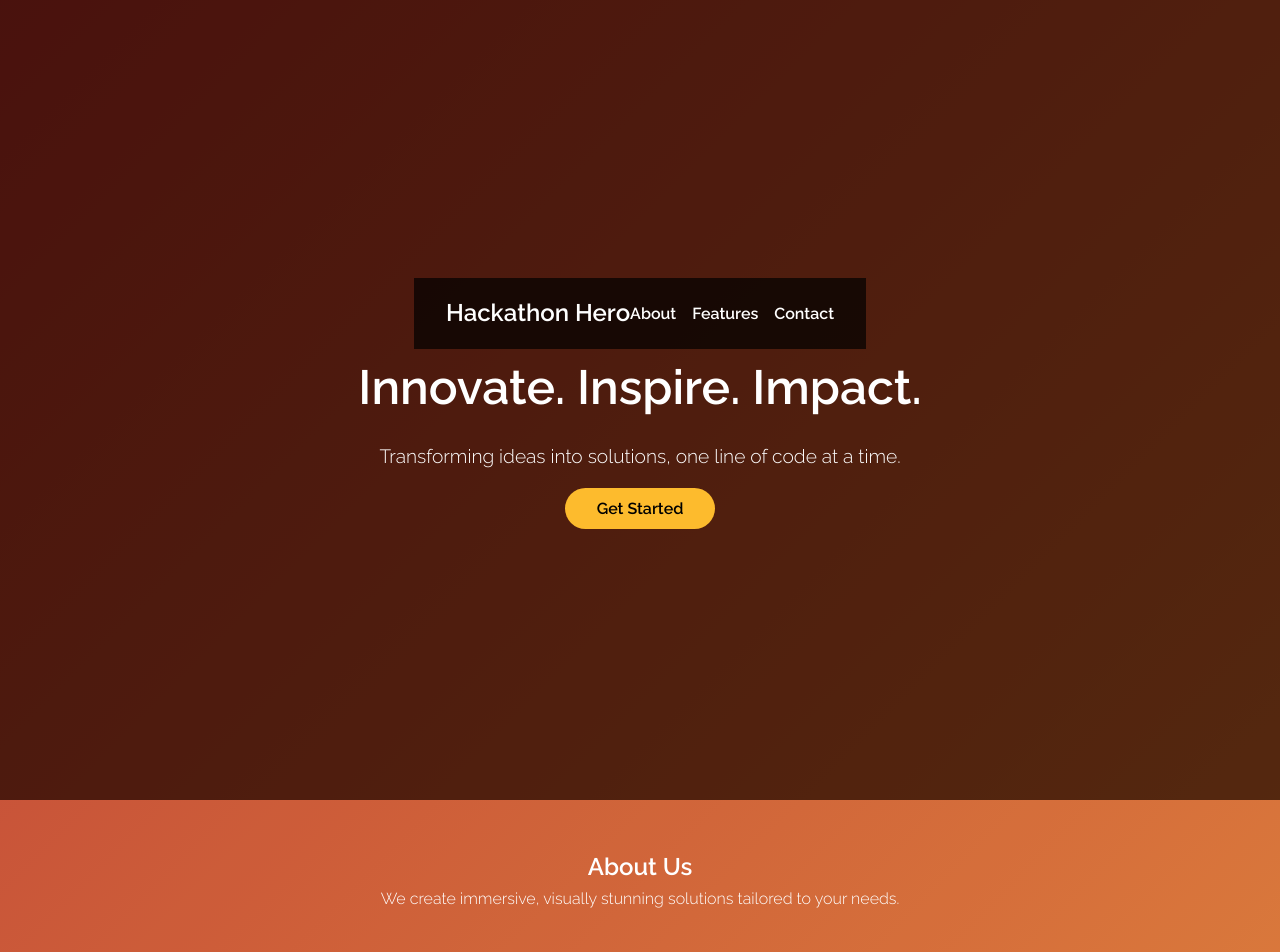
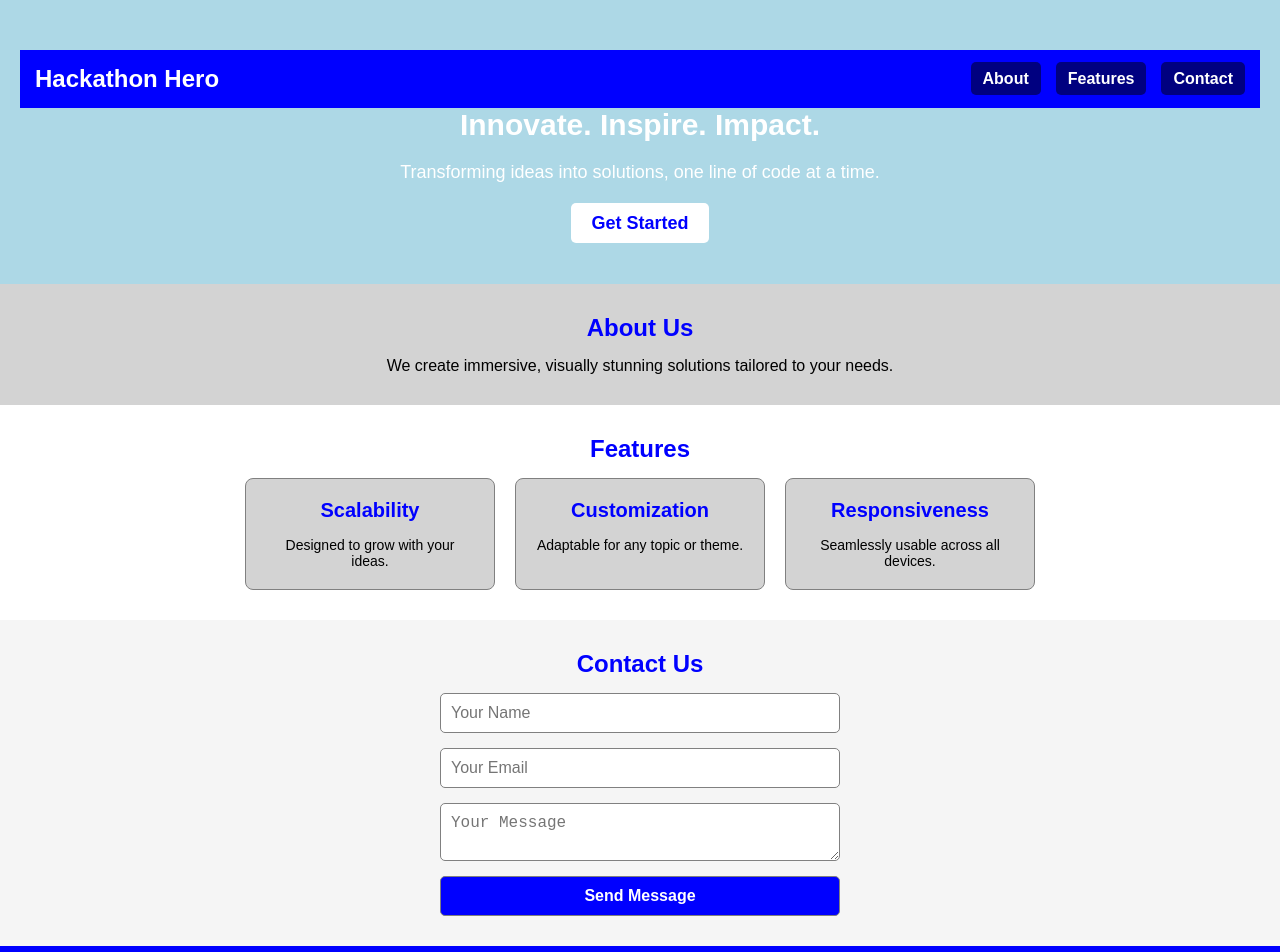
Before and after one commit to SravanthDev/website, a plain HTML site: page index.html in a window 1280 px wide. Shown: the top 952 px of the page. Drawn offline with Linux system fonts and the light colour scheme.

Commit message:
Update styles.css

```diff
--- a/styles.css
+++ b/styles.css
@@ -1,4 +1,3 @@
-/* Global Styles */
 * {
     margin: 0;
     padding: 0;
@@ -6,148 +5,165 @@
 }
 
 body {
-    font-family: 'Raleway', sans-serif;
-    line-height: 1.6;
-    color: #fff;
-    background: linear-gradient(135deg, #1a2a6c, #b21f1f, #fdbb2d);
-    background-size: 400% 400%;
-    animation: gradient 10s ease infinite;
+    font-family: Arial, sans-serif;
+    background-color: lightgray;
+    color: black;
+    font-size: 16px;
 }
 
 /* Navbar */
 .navbar {
+    background: blue;
+    color: white;
+    padding: 15px;
     display: flex;
     justify-content: space-between;
     align-items: center;
-    padding: 1rem 2rem;
-    background: rgba(0, 0, 0, 0.7);
 }
 
-.nav-links {
+.navbar .logo {
+    font-size: 24px;
+    font-weight: bold;
+}
+
+.navbar .nav-links {
     list-style: none;
     display: flex;
-    gap: 1rem;
+    gap: 15px;
 }
 
-.nav-links a {
+.navbar .nav-links a {
     text-decoration: none;
-    color: #fff;
-    font-weight: 600;
-    transition: color 0.3s;
+    color: white;
+    font-weight: bold;
+    padding: 8px 12px;
+    background: navy;
+    border-radius: 5px;
 }
 
-.nav-links a:hover {
-    color: #fdbb2d;
-}
-
-.logo {
-    font-size: 1.5rem;
-    font-weight: 600;
+.navbar .nav-links a:hover {
+    background: darkblue;
 }
 
 /* Hero Section */
 .hero-section {
-    display: flex;
-    flex-direction: column;
-    justify-content: center;
-    align-items: center;
     text-align: center;
-    height: 100vh;
-    background: rgba(0, 0, 0, 0.6);
-    padding: 0 1rem;
+    padding: 50px 20px;
+    background: lightblue;
+    color: white;
 }
 
-.hero-content h1 {
-    font-size: 3rem;
-    margin-bottom: 1rem;
+.hero-section h1 {
+    font-size: 30px;
+    margin-bottom: 20px;
 }
 
-.hero-content p {
-    font-size: 1.2rem;
-    margin-bottom: 1.5rem;
+.hero-section p {
+    font-size: 18px;
+    margin-bottom: 30px;
 }
 
-.btn-primary {
-    padding: 0.7rem 2rem;
-    background: #fdbb2d;
-    color: #000;
+.hero-section .btn-primary {
+    background: white;
+    color: blue;
+    padding: 10px 20px;
+    font-size: 18px;
+    font-weight: bold;
     text-decoration: none;
-    font-weight: 600;
-    border-radius: 25px;
-    transition: transform 0.3s;
+    border-radius: 5px;
 }
 
-.btn-primary:hover {
-    transform: scale(1.1);
+.hero-section .btn-primary:hover {
+    background: darkblue;
+    color: white;
 }
 
 /* Sections */
 section {
-    padding: 3rem 1.5rem;
+    padding: 30px 20px;
     text-align: center;
 }
 
-.about-section {
-    background: rgba(255, 255, 255, 0.1);
+section h2 {
+    margin-bottom: 15px;
+    font-size: 24px;
+    color: blue;
 }
 
-.features-section .features-grid {
-    display: grid;
-    grid-template-columns: repeat(auto-fit, minmax(250px, 1fr));
-    gap: 1.5rem;
+section p {
+    font-size: 16px;
+    color: black;
+}
+
+/* Features Section */
+.features-section {
+    background: white;
+}
+
+.features-grid {
+    display: flex;
+    flex-wrap: wrap;
+    justify-content: center;
+    gap: 20px;
 }
 
 .feature-box {
-    background: rgba(0, 0, 0, 0.7);
-    padding: 1.5rem;
-    border-radius: 10px;
-    transition: transform 0.3s, background 0.3s;
+    background: lightgray;
+    padding: 20px;
+    border: 1px solid gray;
+    border-radius: 8px;
+    width: 250px;
+    text-align: center;
 }
 
-.feature-box:hover {
-    transform: translateY(-10px);
-    background: #fdbb2d;
-    color: #000;
+.feature-box h3 {
+    margin-bottom: 15px;
+    color: blue;
+    font-size: 20px;
+}
+
+.feature-box p {
+    color: black;
+    font-size: 14px;
 }
 
 /* Contact Form */
+.contact-section {
+    background: whitesmoke;
+}
+
 .contact-section form {
+    max-width: 400px;
+    margin: 0 auto;
     display: flex;
     flex-direction: column;
-    gap: 1rem;
-    max-width: 500px;
-    margin: 0 auto;
+    gap: 15px;
 }
 
 .contact-section input, .contact-section textarea, .contact-section button {
-    padding: 0.8rem;
-    border: none;
+    width: 100%;
+    padding: 10px;
+    border: 1px solid gray;
     border-radius: 5px;
-    width: 100%;
+    font-size: 16px;
 }
 
 .contact-section button {
-    background: #fdbb2d;
-    font-weight: 600;
-    color: #000;
-    transition: background 0.3s, transform 0.3s;
+    background: blue;
+    color: white;
+    font-weight: bold;
+    cursor: pointer;
 }
 
 .contact-section button:hover {
-    background: #b21f1f;
-    transform: scale(1.1);
+    background: darkblue;
 }
 
 /* Footer */
 .footer {
     text-align: center;
-    padding: 1rem;
-    background: rgba(0, 0, 0, 0.8);
+    padding: 15px;
+    background: blue;
+    color: white;
+    font-size: 14px;
 }
-
-/* Gradient Animation */
-@keyframes gradient {
-    0% { background-position: 0% 50%; }
-    50% { background-position: 100% 50%; }
-    100% { background-position: 0% 50%; }
-}
```
